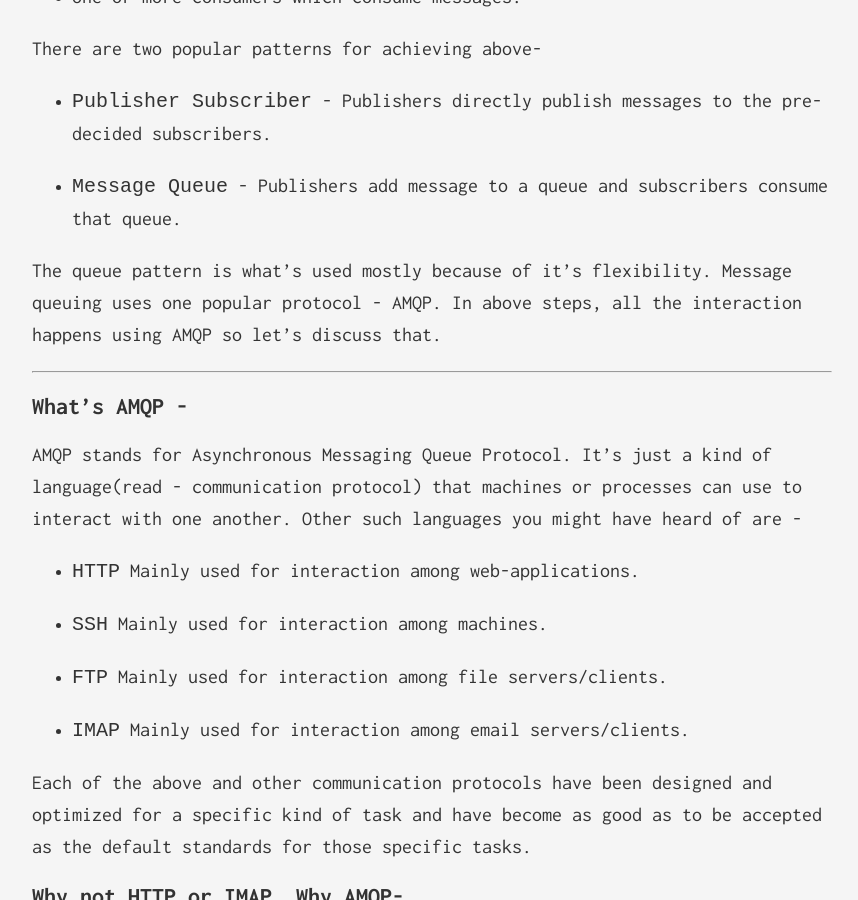
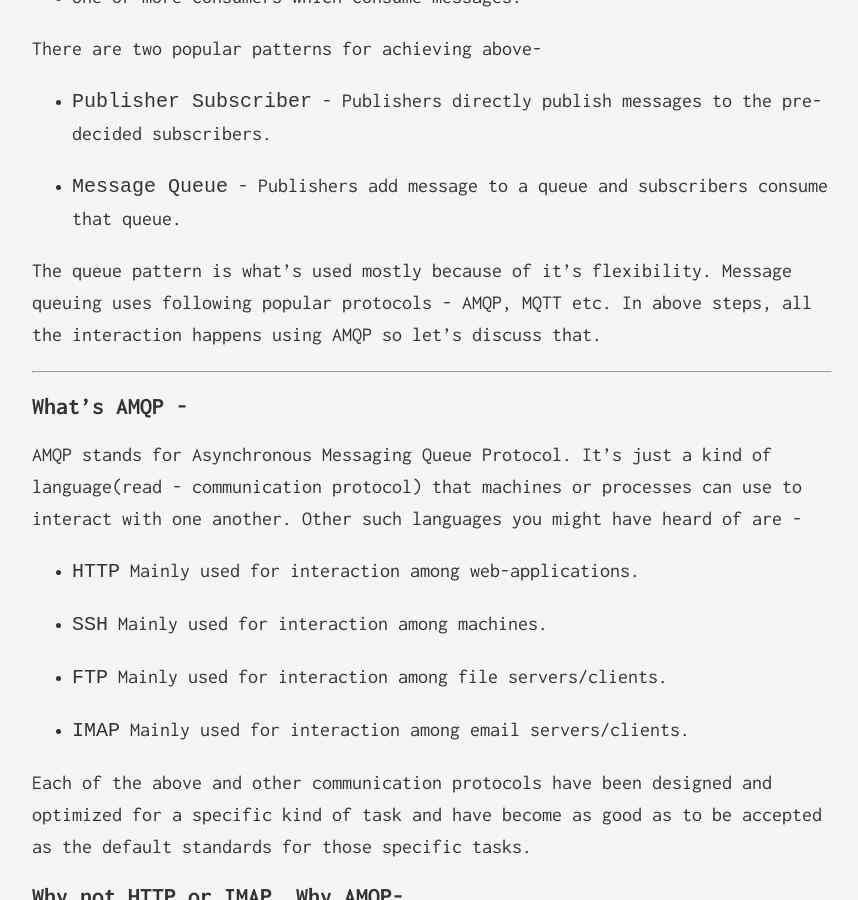
Before and after one commit to SaurabhGoyal/saurabhgoyal.github.io, a Jekyll site: the page built from _posts/2017-07-29-scheduling-with-amqp.markdown, in a window 1280 px wide and 900 px high, scrolled down 2185 px. Shown: the whole window, without its empty margins (208-1066 px from the left). Built offline with Jekyll 4.4.1, drawn with Linux system fonts in a browser that asks for light colours.

Commit message:
modify scheduling post

````diff
--- a/_posts/2017-07-29-scheduling-with-amqp.markdown
+++ b/_posts/2017-07-29-scheduling-with-amqp.markdown
@@ -36,7 +36,7 @@ There are two popular patterns for achieving above-
 
 * ```Message Queue``` - Publishers add message to a queue and subscribers consume that queue.
 
-The queue pattern is what's used mostly because of it's flexibility. Message queuing uses one popular protocol - AMQP. In above steps, all the interaction happens using AMQP so let's discuss that.
+The queue pattern is what's used mostly because of it's flexibility. Message queuing uses following popular protocols - AMQP, MQTT etc. In above steps, all the interaction happens using AMQP so let's discuss that.
 
 ---
 
````
